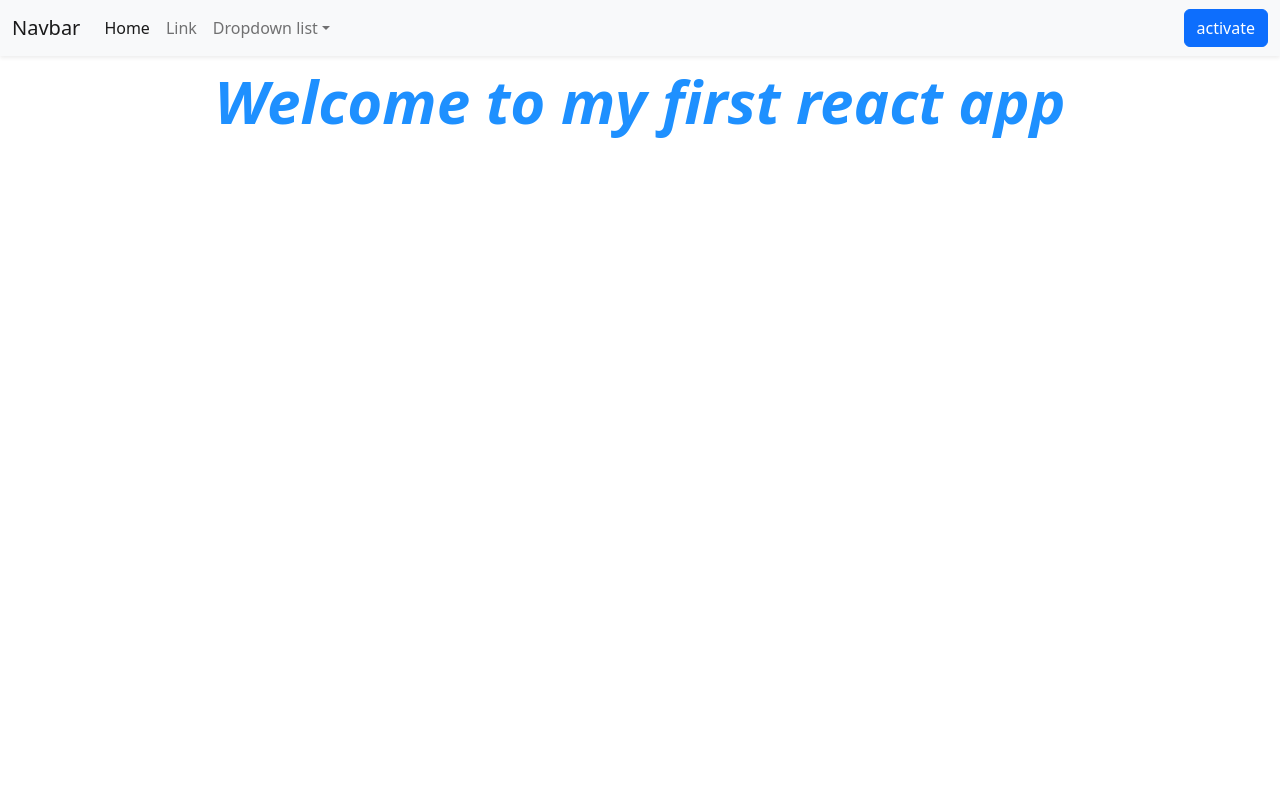
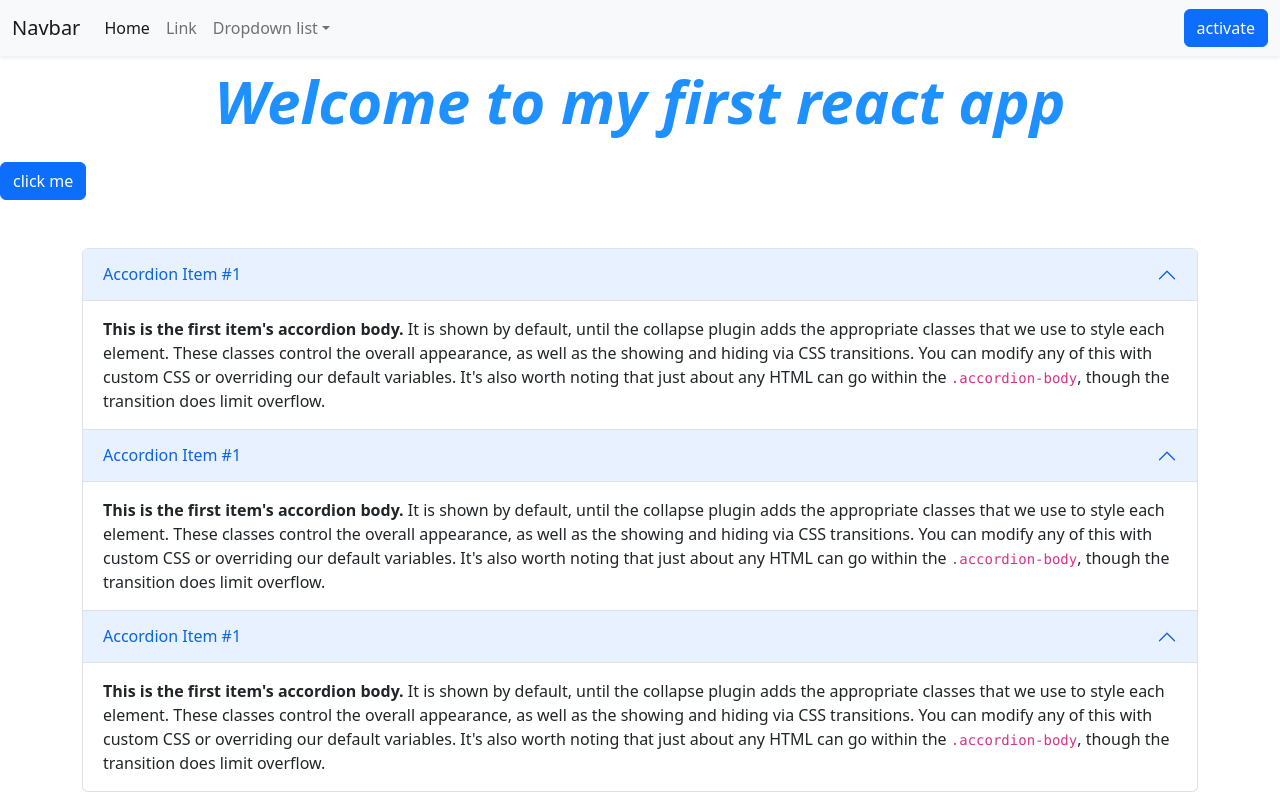
Before and after one commit to kareemRafat/react-app, a React (Create React App) app: page / in a window 1280 px wide. Built offline with nearby package versions, Linux system fonts and the light colour scheme.

Commit message:
new class component

```diff
--- a/src/components/App.jsx
+++ b/src/components/App.jsx
@@ -1,4 +1,5 @@
 import Header from './header.jsx';
+import Body from './Body.jsx';
 
 /*
   types of components
@@ -40,15 +41,17 @@ let App = () => {
         <p>this is child in Header component</p>
       </Header>
 
+      {/* normal jsx */}
       <div style={{
               color : 'dodgerblue',
               fontSize : '60px'
             }}
            className='App fw-bold fst-italic'>
+          <p>Welcome to my first react app</p>
+      </div>
 
-          <p>Welcome to my first react app</p>
-
-      </div>
+      {/* class component */}
+      <Body />
     </>
 
   );
--- /dev/null
+++ b/src/components/Body.jsx
@@ -0,0 +1,82 @@
+import {Component} from "react";
+
+class Body extends Component {
+
+  i = 4 ;
+
+  state = {
+    post : [
+      {id:1 , body : 'lorem ipsum dolor sit amet, consectetur adipiscing elit, sed do eiusmod tempor incididun'},
+      {id:2 , body : 'lorem ipsum dolor sit amet, consectetur adipiscing elit,'},
+      {id:3 , body : 'lorem ipsum dolor sit amet, sed do eiusmod tempor incididunt ut'},
+    ]
+
+
+  }
+
+  add(){
+    let newobj = {id : ++this.i , body : 'lorem ipsum dolor sit amet, consectetur'};
+    let newArray = [...this.state.post, newobj];
+    this.setState({
+      // to push $newobj to the state post object
+      post : newArray
+    })
+    console.log(newArray);
+  }
+
+  render() {
+    return (
+      <>
+        <button className="btn btn-primary" onClick={this.add.bind(this)}>click me</button>
+        <div className="container mt-5">
+          <div className="row">
+            <div className="col-12">
+              <div className="accordion" id="accordionExample">
+              {this.state.post.map((item ,index)=> {
+                return (
+                  <div className="accordion-item" key={item.id} >
+                    <h2 className="accordion-header" id="headingOne">
+                      <button
+                        className="accordion-button"
+                        type="button"
+                        data-bs-toggle="collapse"
+                        data-bs-target="#collapseOne"
+                        aria-expanded="true"
+                        aria-controls="collapseOne"
+                      >
+                        Accordion Item #1
+                      </button>
+                    </h2>
+                    <div
+                      id="collapseOne"
+                      className="accordion-collapse collapse show"
+                      aria-labelledby="headingOne"
+                      data-bs-parent="#accordionExample"
+                    >
+                      <div className="accordion-body">
+                        <strong>This is the first item's accordion body.</strong> It is shown by
+                        default, until the collapse plugin adds the appropriate classes that we
+                        use to style each element. These classes control the overall appearance,
+                        as well as the showing and hiding via CSS transitions. You can modify
+                        any of this with custom CSS or overriding our default variables. It's
+                        also worth noting that just about any HTML can go within the{" "}
+                        <code>.accordion-body</code>, though the transition does limit overflow.
+                      </div>
+                    </div>
+                  </div>
+                )
+              })}
+
+              </div>
+            </div>
+          </div>
+        </div>
+      </>
+    );
+  }
+
+
+
+}
+
+export default Body ;
```
